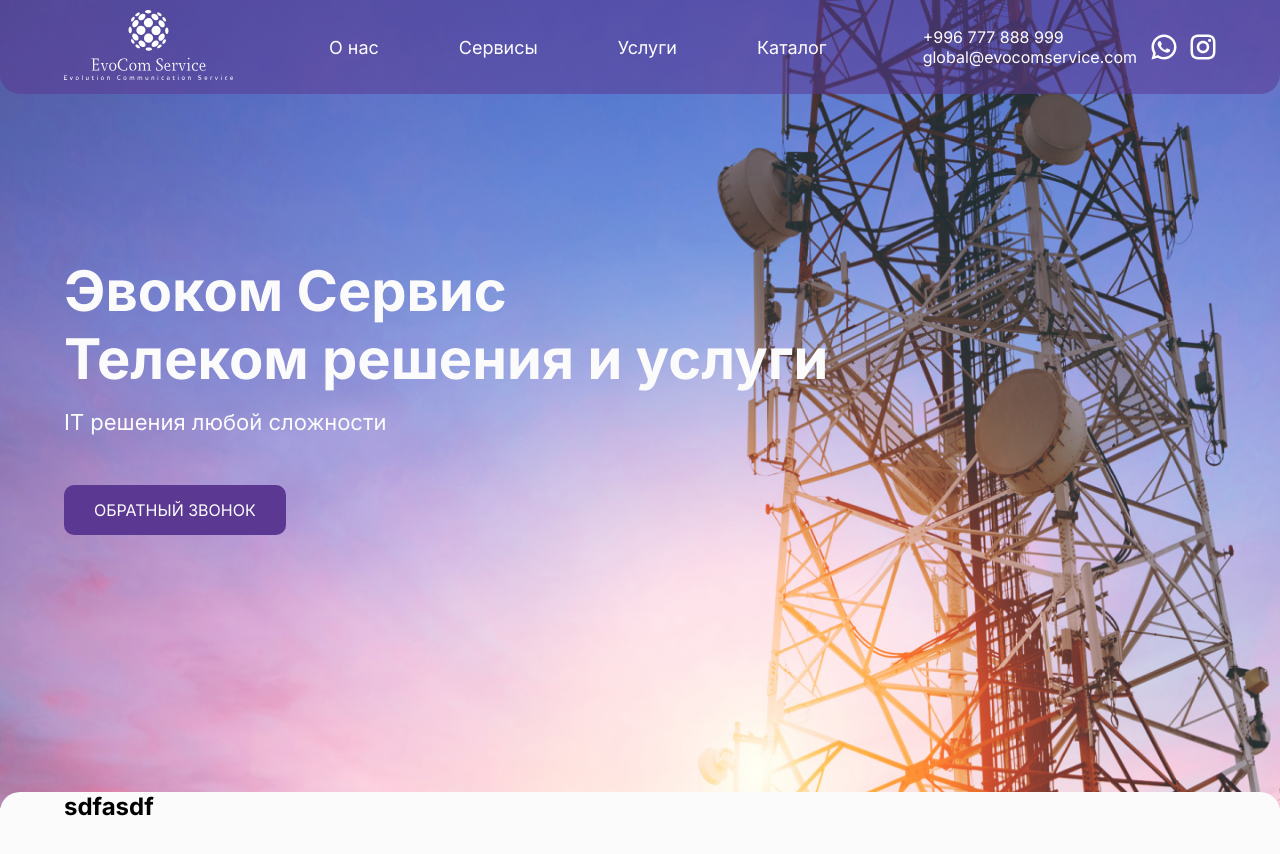
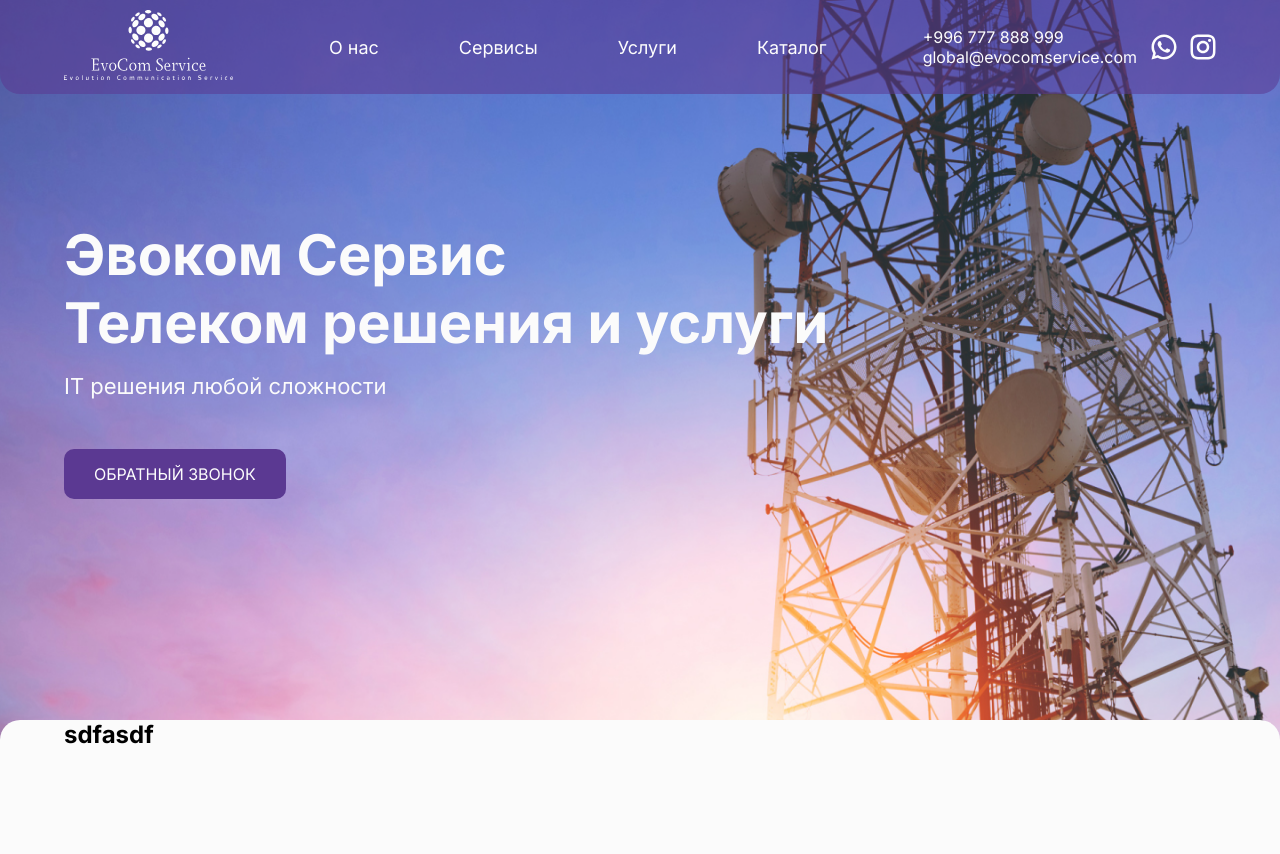
Before and after one commit to Bonecide/EvoCom, a React (Create React App) app: page / in a window 1280 px wide. Shown: the top 854 px of the page. Built offline with nearby package versions, Linux system fonts and the light colour scheme.

Commit message:
added bg on AboutUs

```diff
--- a/src/Section/EvoCom/Evocom.scss
+++ b/src/Section/EvoCom/Evocom.scss
@@ -1,6 +1,6 @@
 .Evocom {
     width: 100%;
-    height: 99vh;
+    height: 90vh;
     z-index: -1;
   &_container {
     display: flex;
```
